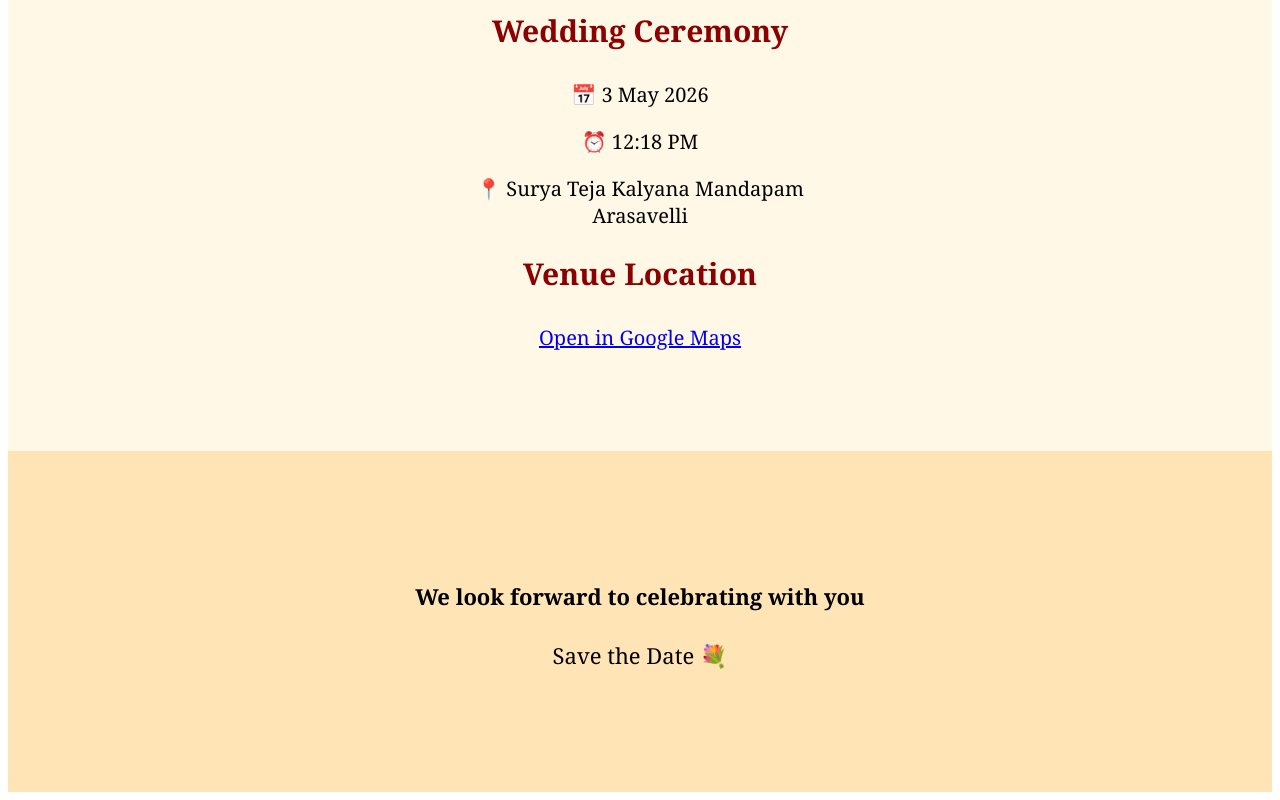
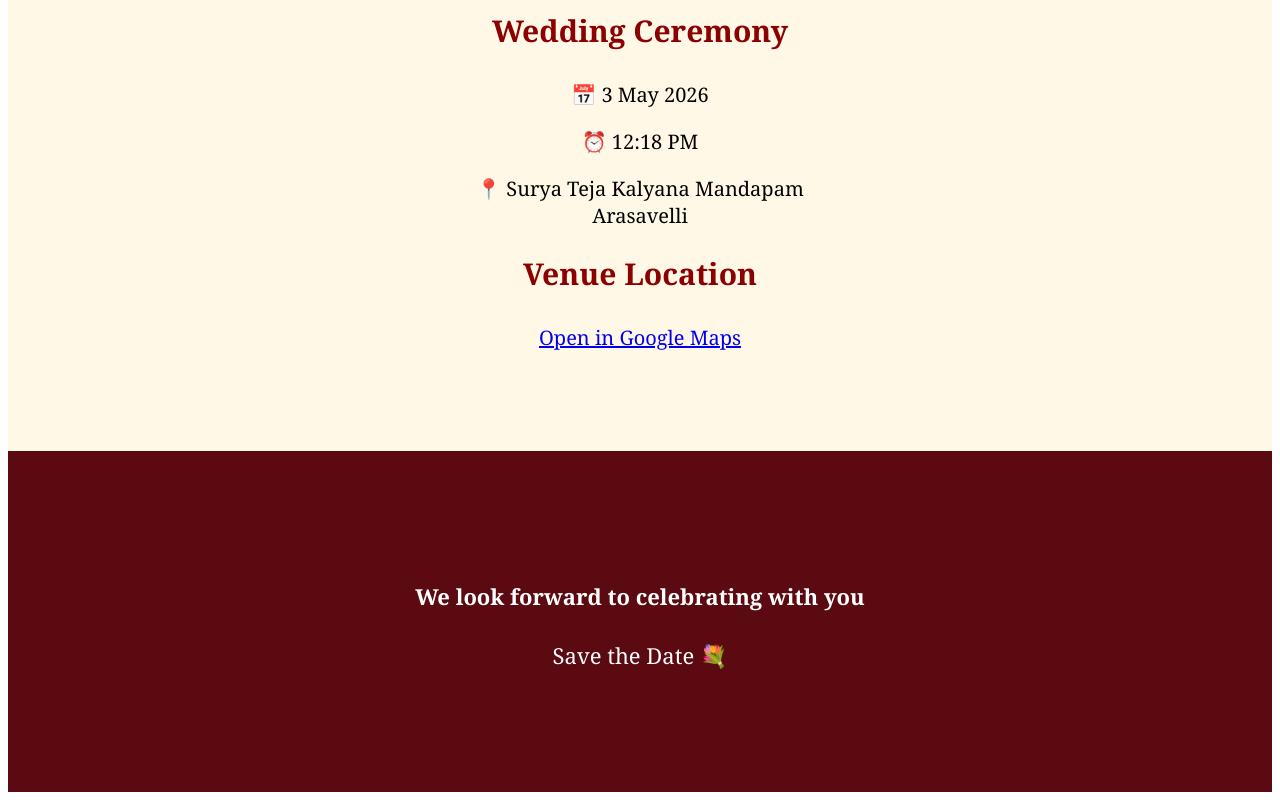
Before and after one commit to Saikathyaini/Kartick-Kathyaini-Invitation, an Angular app: page / in a window 1280 px wide. Shown: the part 1657-2457 px from the top of the page. Built offline with nearby package versions, Linux system fonts and the light colour scheme.

Commit message:
updated invitation tap to open

```diff
--- a/src/app/kartick-katy/kartick-katy.component.css
+++ b/src/app/kartick-katy/kartick-katy.component.css
@@ -140,8 +140,9 @@ margin-bottom:30px;
 .footer{
 padding:100px 20px;
 text-align:center;
-background:#ffe4b5;
+background:#5b0a11;
 font-size:22px;
+color: white;
 }
 
 /* FADE ANIMATION */
```
